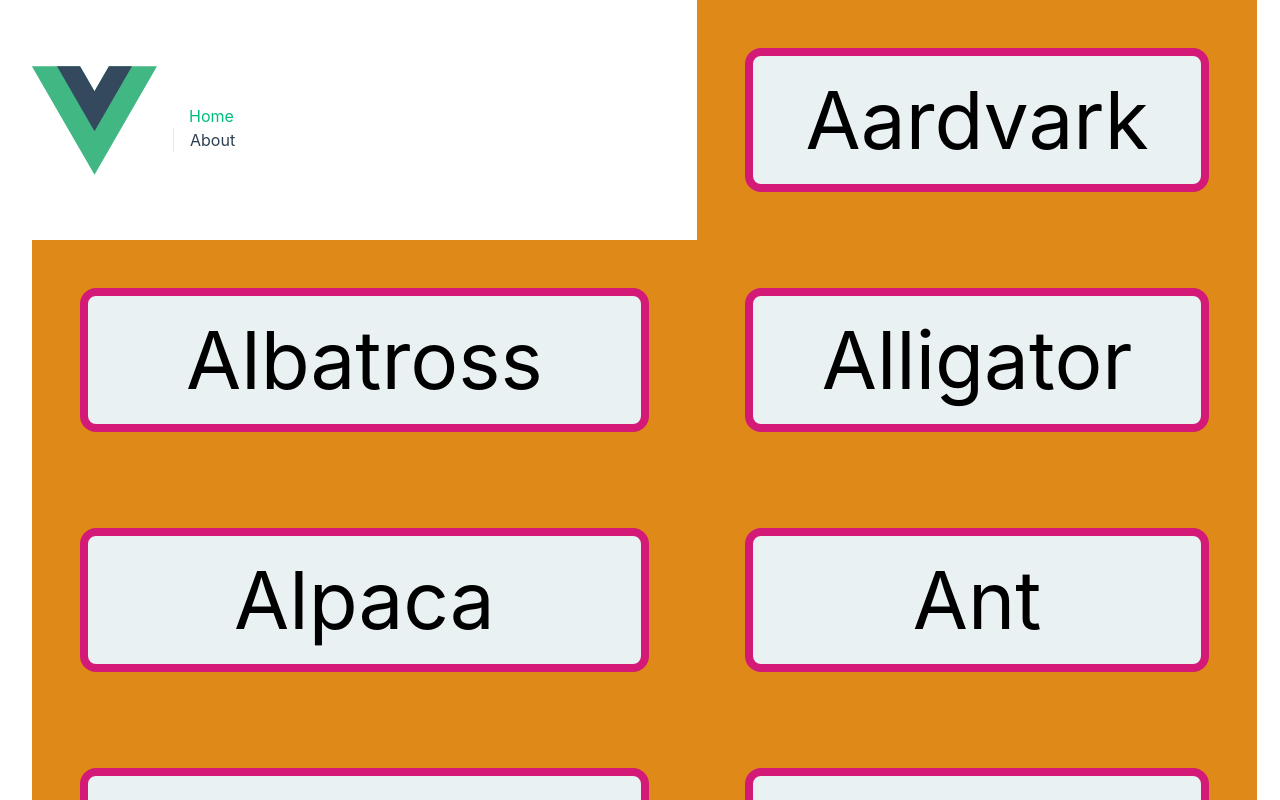
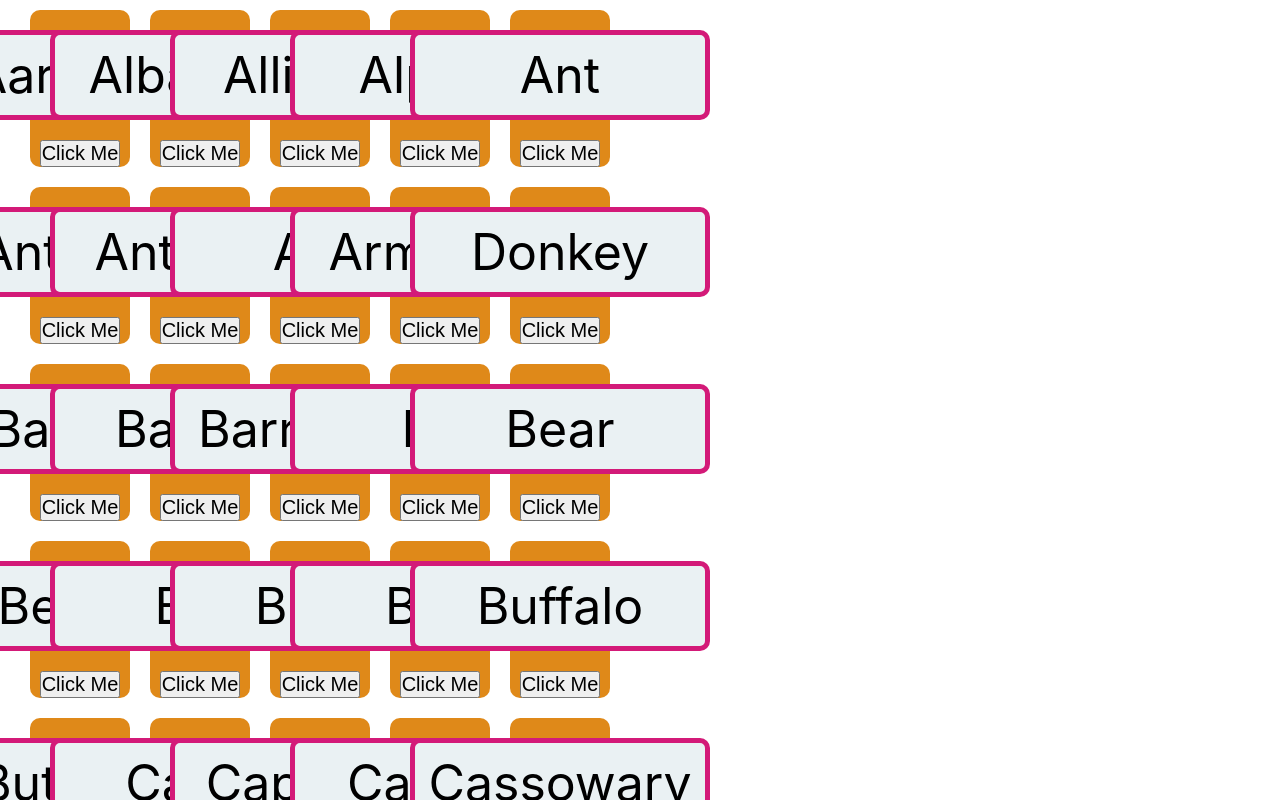
Before and after one commit to staten-island-tech/vue-reactivity-TylerBo12, a Vue app in the folder OfficialVue/: page /about in a window 1280 px wide. Shown: the top 800 px of the page. Built offline with nearby package versions, Linux system fonts and the light colour scheme.

Commit message:
Ha
Vue is a circus and I'm a clown

```diff
--- a/OfficialVue/index.html
+++ b/OfficialVue/index.html
@@ -1,9 +1,9 @@
 <!DOCTYPE html>
 <html lang="en">
   <head>
-    <meta charset="UTF-8">
-    <link rel="icon" href="/favicon.ico">
-    <meta name="viewport" content="width=device-width, initial-scale=1.0">
+    <meta charset="UTF-8" />
+    <link rel="icon" href="/favicon.icon" />
+    <meta name="viewport" content="width=device-width, initial-scale=1.0" />
     <title>Vite App</title>
   </head>
   <body>
--- a/OfficialVue/src/App.vue
+++ b/OfficialVue/src/App.vue
@@ -4,7 +4,7 @@ import HelloWorld from "./components/HelloWorld.vue";
 </script>
 
 <template>
-  <header>
+  <!-- <header>
     <img
       alt="Vue logo"
       class="logo"
@@ -21,7 +21,7 @@ import HelloWorld from "./components/HelloWorld.vue";
         <RouterLink to="/about">About</RouterLink>
       </nav>
     </div>
-  </header>
+  </header> -->
 
   <RouterView />
 </template>
--- a/OfficialVue/src/views/CreateCards.vue
+++ b/OfficialVue/src/views/CreateCards.vue
@@ -236,13 +236,29 @@ export default {
 </script>
 
 <template>
-  <div v-for="animals in array" :key="animals" class="parent">
-    <h2 class="animals">{{ animals }}</h2>
+  <div class="container">
+    <div v-for="animals in array" :key="animals" class="child">
+      <sub class="animals">{{ animals }} </sub>
+      <button>Click Me</button>
+    </div>
   </div>
 </template>
 
 <style scoped>
-.parent {
+.container {
+  display: flex;
+  flex-direction: row;
+  flex-wrap: wrap;
+}
+.child {
+  display: flex;
+  flex-direction: column;
+  justify-content: center;
+  align-items: center;
+  /* --------------------------- */
+  margin: 1rem;
+  width: 10rem;
+  border-radius: 1rem;
   background-color: var(--siteBacco);
 }
 .animals {
@@ -251,11 +267,15 @@ export default {
   /* --------------------------- */
 
   font-size: 5rem;
-  margin: 3rem 3rem 3rem 3rem;
+  margin: 2rem;
+  width: 30rem;
   border-radius: 1rem;
   /* --------------------------- */
   border: solid var(--cardBorder) 0.5rem;
   color: black;
   background-color: var(--cardColor);
 }
+button {
+  font-size: 2rem;
+}
 </style>
--- a/OfficialVue/src/views/CssVariables.vue
+++ b/OfficialVue/src/views/CssVariables.vue
@@ -7,6 +7,15 @@ export default {};
 </script>
 
 <style>
+*,
+html,
+body {
+  padding: 0%;
+  margin: 0%;
+  box-sizing: border-box;
+  font-size: 62.5%;
+}
+
 :root {
   --cardColor: #eaf1f3;
   --cardBorder: #d31a78;
```
